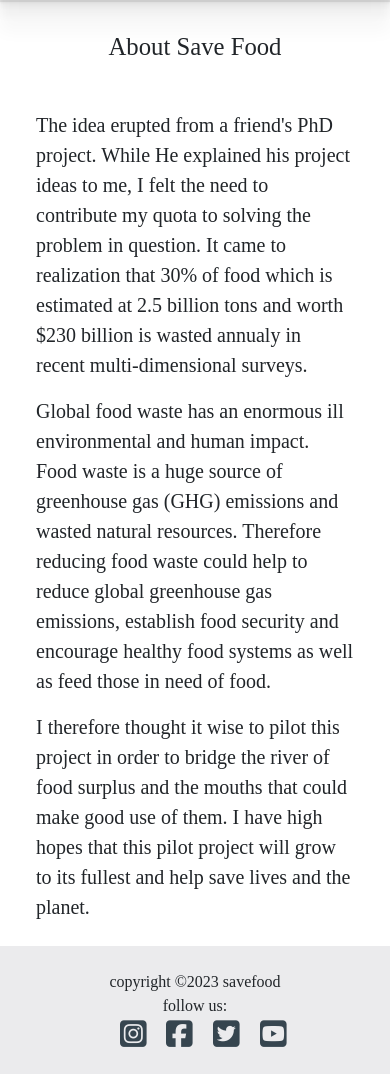
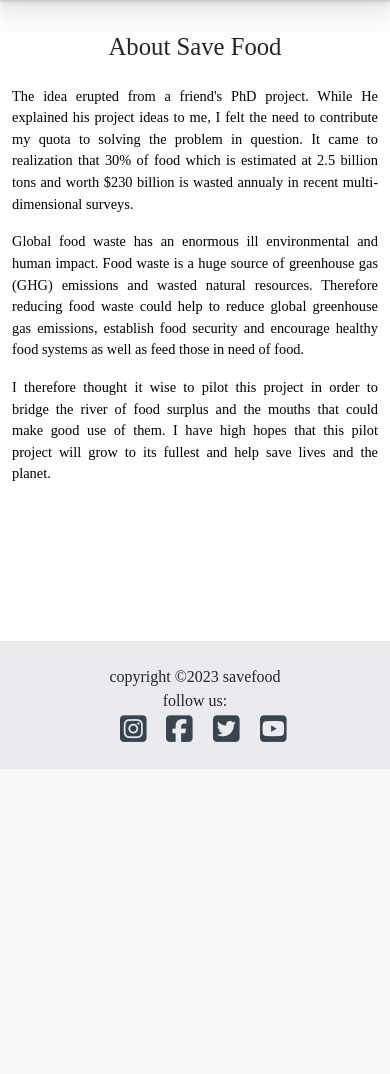
Before and after one commit to samuelandersoncodes/save-food, a Django app: page /about/ in a window 390 px wide. Shown: the part 82-1156 px from the top of the page. After the commit the page ends 851 px from the top, so only its background shows below. Run offline with Django 3.2, Linux system fonts and the light colour scheme; some libraries are stand-ins or nearby versions; some web fonts are replaced.

Commit message:
style: Style about page for responsiveness

```diff
--- a/static/css/style.css
+++ b/static/css/style.css
@@ -193,6 +193,20 @@ main {
     min-height: 75vh;
 }
 
+/* about page styling */
+/* about text content styling */
+.about-text {
+    margin: 5px auto;
+}
+
+.about-text>p {
+    font-size: 140%;
+    color: black;
+    overflow: hidden;
+    text-justify: newspaper;
+    text-align: justify;
+}
+
 /* media queries (in descending order)*/
 /* media queries for big screens */
 @media only screen and (max-width: 1272px) {
@@ -260,6 +274,11 @@ main {
         max-height: 24rem;
     }
 
+    .about-text>p {
+        font-size: 120%;
+        text-align: justify-self;
+    }
+
 }
 
 @media only screen and (max-width: 575px) {
@@ -268,6 +287,19 @@ main {
         margin: 0.1rem auto;
         bottom: 0;
         font-size: 100%;
+    }
+
+    .about-text>p {
+        font-size: 100%;
+        text-align: justify-self;
+    }
+
+}
+
+@media only screen and (max-width: 435px) {
+
+    .about-text>p {
+        font-size: 90%;
     }
 
 }
@@ -286,4 +318,9 @@ main {
 
     }
 
+    .about-text>p {
+        font-size: 90%;
+        text-align: left;
+    }
+
 }
--- a/templates/about.html
+++ b/templates/about.html
@@ -5,27 +5,27 @@
     <div class="row">
         <div class="col">
             <div class=" mt-4">
-                <div class="text-center">
+                <div class="text-center mb-4">
                     <h2>
                         About Save Food
                     </h2>
                 </div>
-                <div class="mt-5 m-4 text-md-center">
-                    <p class="fs-5 d-flex justify-content-evenly">
+                <div class="mb-4 about-text">
+                    <p>
                         The idea erupted from a friend's PhD project. While He explained his project ideas to me, I felt
                         the need to contribute my quota to solving the problem in question. It came to realization that
                         30% of food which is estimated
                         at 2.5 billion tons and worth $230 billion is wasted annualy in recent multi-dimensional
                         surveys.
                     </p>
-                    <p class="fs-5">
+                    <p>
                         Global food waste has an enormous ill environmental and human impact. Food waste is a huge
                         source of
                         greenhouse gas (GHG) emissions and wasted natural resources. Therefore reducing food waste
                         could help to reduce global greenhouse gas emissions, establish food security and encourage
                         healthy food systems as well as feed those in need of food.
                     </p>
-                    <p class="fs-5">
+                    <p>
                         I therefore thought it wise to pilot this project in order to bridge the river of food surplus
                         and the mouths that could make good use of them. I have high hopes that this pilot project will
                         grow to its fullest and help save lives and the planet.
```
